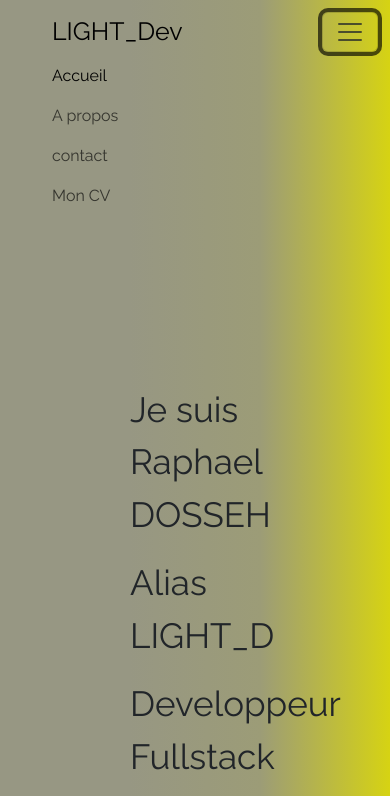
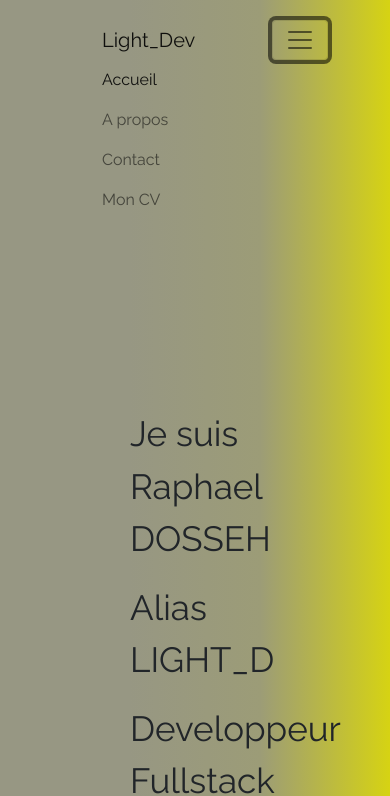
Before and after one commit to LIGHT-D19/Light_d, a plain HTML site: page index.html in a window 390 px wide. Both pictures are taken after a click on the button "Toggle navigation". Shown: the top 796 px of the page. Drawn offline with nearby package versions, Linux system fonts and the light colour scheme.

Commit message:
verify 4

```diff
--- a/index.html
+++ b/index.html
@@ -4,34 +4,44 @@
 <head>
   <meta charset="UTF-8">
   <meta name="viewport" content="width=device-width, initial-scale=1.0">
+  <link href="https://cdn.jsdelivr.net/npm/bootstrap@5.0.2/dist/css/bootstrap.min.css" rel="stylesheet"
+    integrity="sha384-EVSTQN3/azprG1Anm3QDgpJLIm9Nao0Yz1ztcQTwFspd3yD65VohhpuuCOmLASjC" crossorigin="anonymous">
   <link rel="stylesheet" href="style.css/index.css">
   <link href="https://unpkg.com/aos@2.3.1/dist/aos.css" rel="stylesheet">
   <link rel="stylesheet" href="style.css/responsive.css">
-  <link href="https://cdn.jsdelivr.net/npm/bootstrap@5.0.2/dist/css/bootstrap.min.css" rel="stylesheet" integrity="sha384-EVSTQN3/azprG1Anm3QDgpJLIm9Nao0Yz1ztcQTwFspd3yD65VohhpuuCOmLASjC" crossorigin="anonymous">
-  <link rel="stylesheet" href="style.css/bootstrap.min.css">
+
   <title>Light_D</title>
 </head>
 
 <body>
   <header>
-    <nav class="navbar navbar-expand-lg">
+    <nav class="navbar navbar-expand-lg navbar-light">
       <div class="container" data-aos="fade-right">
-        <a class="navbar-brand me-5  " href="index.html">
-          <!-- <img src="/images/sample_0 (5).jpg" alt=""> -->
-          <span>LIGHT_Dev</span>
-        </a>
-        <button class="navbar-toggler" type="button" data-bs-toggle="collapse" data-bs-target="#navbarNavAltMarkup"
-          aria-controls="navbarNavAltMarkup" aria-expanded="false" aria-label="Toggle navigation">
+        <a class="navbar-brand" href="#">Light_Dev</a>
+        <button class="navbar-toggler" type="button" data-bs-toggle="collapse" data-bs-target="#navbarSupportedContent"
+          aria-controls="navbarSupportedContent" aria-expanded="false" aria-label="Toggle navigation">
           <span class="navbar-toggler-icon"></span>
         </button>
-        <div class="collapse navbar-collapse" id="navbarNavAltMarkup">
-          <div class="navbar-nav">
-            <a class="nav-link active" aria-current="page" href="">Accueil</a>
+        <div class="collapse navbar-collapse" id="navbarSupportedContent">
+          <ul class="navbar-nav me-auto mb-2 mb-lg-0">
+            <li class="nav-item">
+              <a class="nav-link active" aria-current="page" href="index.html">Accueil</a>
+            </li>
+            <li class="nav-item">
               <a class="nav-link" href="#about">A propos</a>
-            <!-- <a class="nav-link" href="#service">Service</a> -->
-            <a class="nav-link" href="#contact">contact</a>
+            </li>
+
+            <li class="nav-item">
+              <a class="nav-link" href="#contact">Contact</a>
+            </li>
+            <li class="nav-item">
               <a class="nav-link" href="CV.pdf">Mon CV</a>
-          </div>
+            </li>
+          </ul>
+          <!-- <form class="d-flex">
+            <input class="form-control me-2" type="search" placeholder="Search" aria-label="Search">
+            <button class="btn btn-outline-success" type="submit">Search</button>
+          </form> -->
         </div>
       </div>
     </nav>
@@ -78,8 +88,8 @@
           </p>
 
         </div>
-        <div data-aos="fade-left" >
-          <h1 class="text mb-4" >Technologies</h1>
+        <div data-aos="fade-left">
+          <h1 class="text mb-4">Technologies</h1>
         </div>
         <div class="tech" data-aos="fade-right">
           <img src="images/tech/html.png" alt="" width="110">
@@ -99,7 +109,7 @@
     </div>
   </section>
   <section>
-    <div class="formulaire  text-black" id="contact" >
+    <div class="formulaire  text-black" id="contact">
       <div data-aos="fade-bottom">
         <form class="w-50">
           <h2 class="text-light mb-2">Nous contacter</h2>
@@ -121,11 +131,15 @@
     </div>
   </section>
 
-  <script src="/js/bootstrap.bundle.min.js"></script>
-  <script src="https://cdnjs.cloudflare.com/ajax/libs/bootstrap/5.0.1/js/bootstrap.bundle.min.js" integrity="sha512-sH8JPhKJUeA9PWk3eOcOl8U+lfZTgtBXD41q6cO/slwxGHCxKcW45K4oPCUhHG7NMB4mbKEddVmPuTXtpbCbFA==" crossorigin="anonymous" referrerpolicy="no-referrer"></script>
-  <script src="https://cdnjs.cloudflare.com/ajax/libs/bootstrap/5.0.1/js/bootstrap.min.js" integrity="sha512-EKWWs1ZcA2ZY9lbLISPz8aGR2+L7JVYqBAYTq5AXgBkSjRSuQEGqWx8R1zAX16KdXPaCjOCaKE8MCpU0wcHlHA==" crossorigin="anonymous" referrerpolicy="no-referrer"></script>
+
+
   <script src="https://unpkg.com/aos@2.3.1/dist/aos.js"></script>
-
+  <script src="https://cdn.jsdelivr.net/npm/@popperjs/core@2.9.2/dist/umd/popper.min.js"
+    integrity="sha384-IQsoLXl5PILFhosVNubq5LC7Qb9DXgDA9i+tQ8Zj3iwWAwPtgFTxbJ8NT4GN1R8p"
+    crossorigin="anonymous"></script>
+  <script src="https://cdn.jsdelivr.net/npm/bootstrap@5.0.2/dist/js/bootstrap.min.js"
+    integrity="sha384-cVKIPhGWiC2Al4u+LWgxfKTRIcfu0JTxR+EQDz/bgldoEyl4H0zUF0QKbrJ0EcQF"
+    crossorigin="anonymous"></script>
   <script>
     AOS.init();
   </script>
--- a/style.css/index.css
+++ b/style.css/index.css
@@ -13,7 +13,7 @@ header{
 
 header nav{
     /* background: linear-gradient(to bottom,rgba(151, 151, 131, 0.555), rgb(214, 211, 19)); */
-    padding: 20px 50px;
+    padding: 20px 50px !important;
     /* background-color: aqua; */
 }
 header nav div a {
```
Lines whose indentation alone changed are shown as unchanged.
